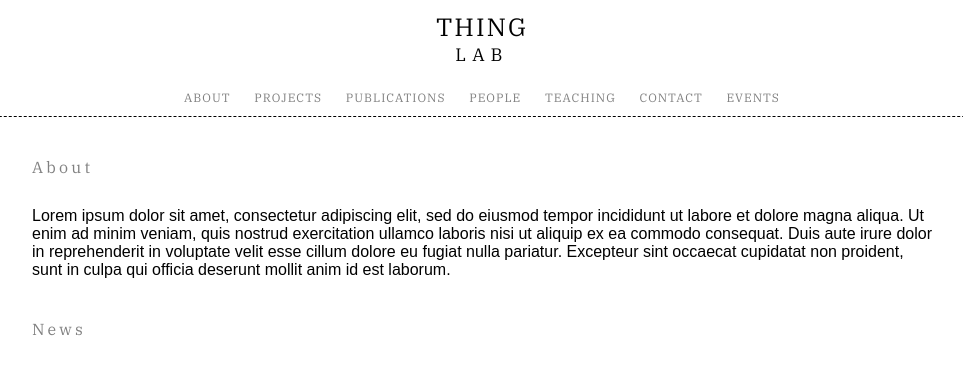
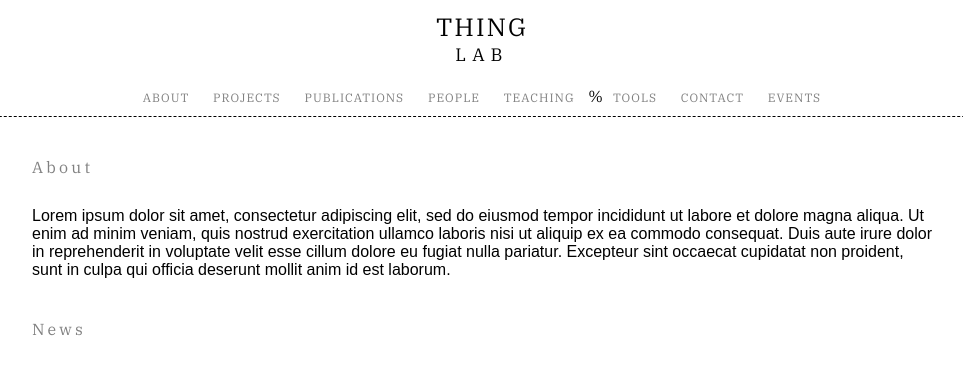
Before and after one commit to THING-Lab/THING-Lab.github.io, a Jekyll site: the page built from index.html, in a window 1280 px wide. Shown: the top 375 px of the page, without its empty margins (158-1121 px from the left). Built offline with Jekyll 4.4.1, drawn with Linux system fonts in a browser that asks for light colours.

Commit message:
Update default.html

```diff
--- a/_layouts/default.html
+++ b/_layouts/default.html
@@ -21,6 +21,7 @@
                 <li><a class="nav-link" href="/publications">PUBLICATIONS</a></li>
                 <li><a class="nav-link" href="/people">PEOPLE</a></li>
                 <li><a class="nav-link" href="/courses">TEACHING</a></li>
+                %<li><a class="nav-link" href="/tools">TOOLS</a></li>
                 <li><a class="nav-link" href="/contact">CONTACT</a></li>
                 <li><a class="nav-link" href="/events">EVENTS</a></li>
             </ul>
```
